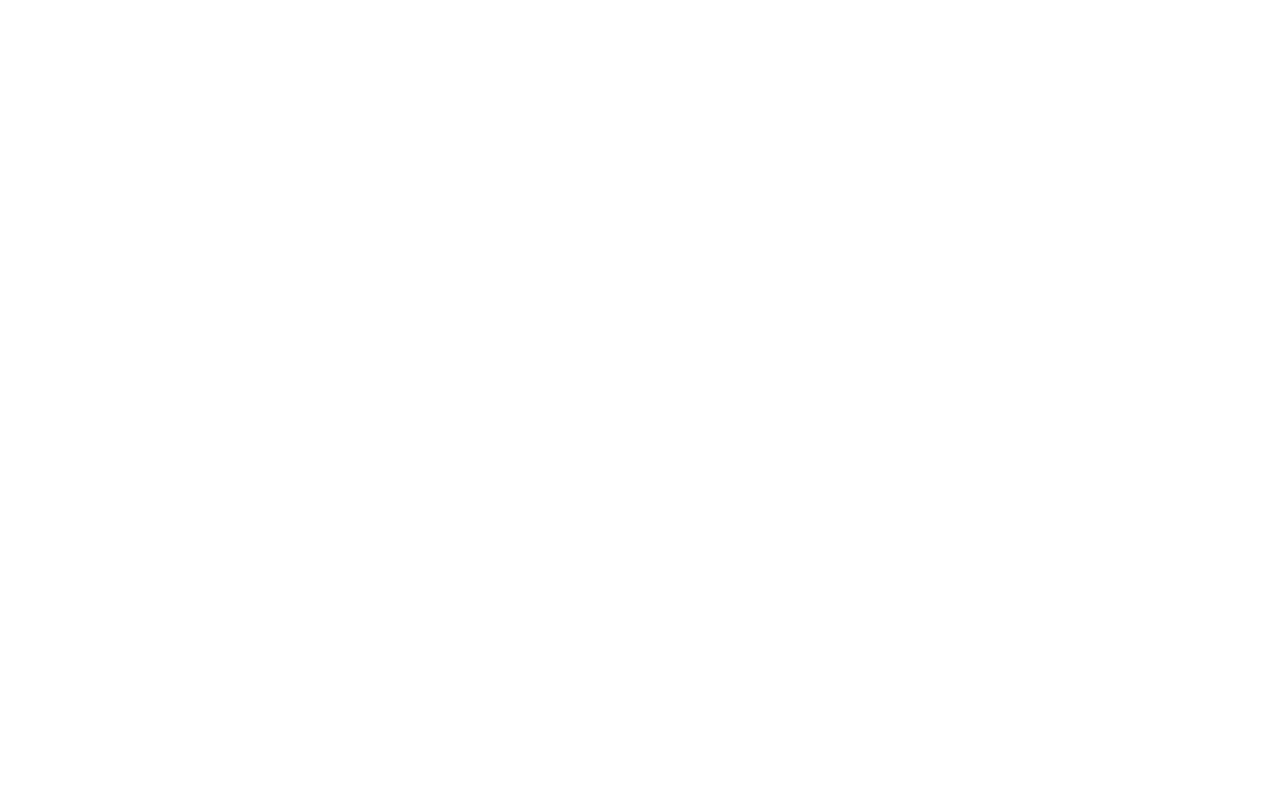
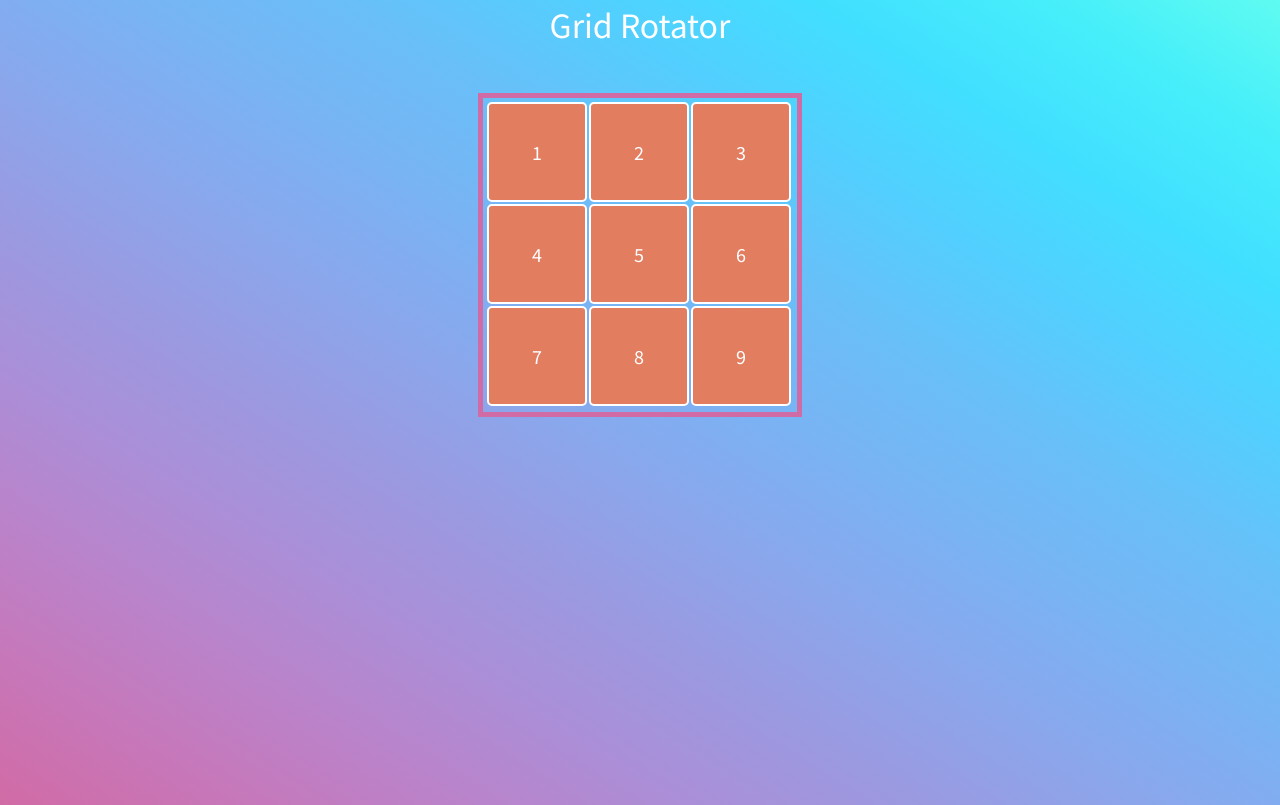
Before and after one commit to NSUTEBU/Grid-Rotator, a plain HTML site: page index.html in a window 1280 px wide. Drawn offline with Linux system fonts and the light colour scheme.

Commit message:
change content

```diff
--- a/index.html
+++ b/index.html
@@ -10,6 +10,20 @@
 </head>
 
 <body>
+    <h1>Grid Rotator</h1>
+    <div class="container">
+        <div id="buttonGroup">
+            <button id="btn1">1</button>
+            <button id="btn2">2</button>
+            <button id="btn3">3</button>
+            <button id="btn4">4</button>
+            <button id="btn5">5</button>
+            <button id="btn6">6</button>
+            <button id="btn7">7</button>
+            <button id="btn8">8</button>
+            <button id="btn9">9</button>
+        </div>
+</body>
+<script src="script.js"></script>
 
-</body>
 </html>
--- a/script.js
+++ b/script.js
@@ -0,0 +1,26 @@
+const rotatingArray = [1, 2, 3, 6, 9, 8, 7, 4];
+const staticArray = [...rotatingArray];
+const clockWiseRotator = () => {
+  const lastNumber = rotatingArray.pop();
+  rotatingArray.unshift(lastNumber);
+  for (let i = 0; i < rotatingArray.length; i++) {
+    const buttonId = document.querySelector(`#btn${staticArray[i]}`);
+    buttonId.innerText = rotatingArray[i];
+    buttonId.style.background = `#E27D${rotatingArray[i]}0`;
+  }
+};
+document.querySelector("#btn5").addEventListener("click", clockWiseRotator);
+const antiClockWiseRotator = () => {
+  const firstNumber = rotatingArray.shift();
+  rotatingArray.push(firstNumber);
+  for (let i = 0; i < rotatingArray.length; i++) {
+    const buttonId = document.querySelector(`#btn${staticArray[i]}`);
+    buttonId.innerText = rotatingArray[i];
+    buttonId.style.background = `#E27D${rotatingArray[i]}0`;
+  }
+};
+for (let i = 0; i < rotatingArray.length; i++) {
+  document
+    .querySelector(`#btn${staticArray[i]}`)
+    .addEventListener("click", antiClockWiseRotator);
+}
--- a/styles.css
+++ b/styles.css
@@ -0,0 +1,65 @@
+@import url("https://fonts.googleapis.com/css?family=Noto+Sans+JP&display=swap");
+
+* {
+  margin: 0;
+  padding: 0;
+  font-family: "Noto Sans JP", sans-serif;
+}
+
+body {
+text-align: center !important;
+height: 100vh;
+background-image: linear-gradient(to right top,
+  #d16ba5,
+  #c777b9,
+  #ba83ca,
+  #aa8fd8,
+  #9a9ae1,
+  #8aa7ec,
+  #79b3f4,
+  #69bff8,
+  #52cffe,
+  #41dfff,
+  #46eefa,
+  #5ffbf1);
+}
+
+.container {
+  width: 314px;
+  height: 314px;
+  margin: 0 auto;
+  margin-top: 50px;
+  border: 5px solid #d16ba5;
+}
+
+#buttonGroup {
+  display: grid;
+  grid-template-columns: repeat(3, 100px);
+  grid-template-rows: repeat(3, 100px);
+  grid-gap: 2px;
+  margin: 4px;
+}
+
+button {
+  border: 2px solid;
+  border-radius: 5px;
+  background: #e27d60;
+  font-size: 18px;
+  color: white;
+  text-align: center;
+  cursor: pointer;
+  transition: 0.4s;
+  outline: none;
+}
+
+button:hover {
+  background: rgba(20, 20, 20, 0.8);
+}
+
+h1 {
+  margin-bottom: 0.5rem;
+  font-weight: 500;
+  line-height: 1.2;
+  margin-top: 5px;
+  color: white;
+}
```
